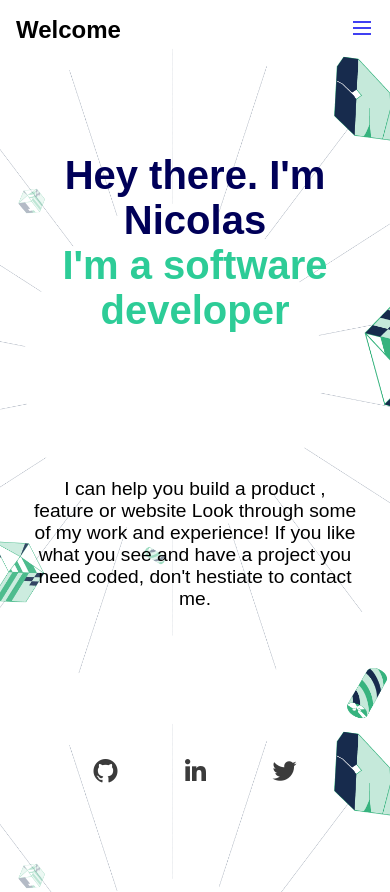
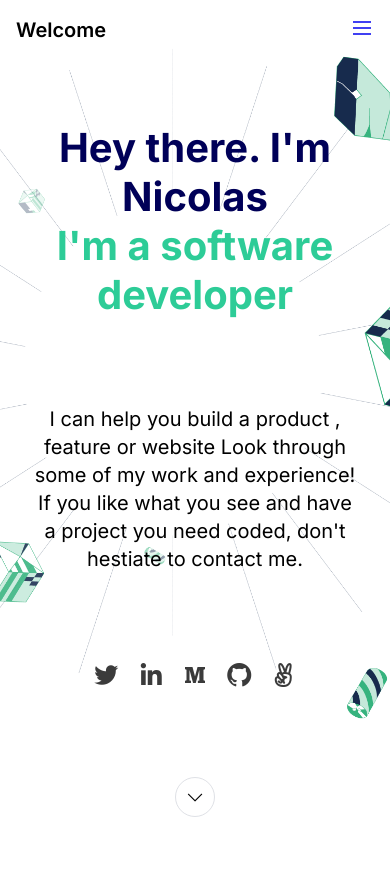
Before and after one commit to NicolasAndrehh/Nicolas-Olaya-Portfolio, a website: page index.html in a window 390 px wide. Drawn offline with nearby package versions, Linux system fonts and the light colour scheme.

Commit message:
Fixing some required changes suggested by the first reviewer

```diff
--- a/index.html
+++ b/index.html
@@ -7,15 +7,20 @@
     <title>Nicolas Olaya Portfolio</title>
     <link rel="stylesheet" href="styles.css">
     <link rel="stylesheet" href="https://maxst.icons8.com/vue-static/landings/line-awesome/line-awesome/1.3.0/css/line-awesome.min.css">
+    <link rel="preconnect" href="https://fonts.googleapis.com"><link rel="preconnect" href="https://fonts.gstatic.com" crossorigin><link href="https://fonts.googleapis.com/css2?family=Inter:wght@100;200;300;400;500;600;700;800;900&display=swap" rel="stylesheet">
 </head>
 <body>
     <div class="wrapped">
         <nav class="navbar">
             <h2>Welcome</h2>
-            <a href="#" class="options"><i class="las la-bars"></i></a>
-            <a href="#" class="shortcuts">Portfolio</a>
-            <a href="#" class="shortcuts">About</a>
-            <a href="#" class="shortcuts">Contact</a>
+
+            <ul class="shortcuts-menu">
+                <li><a href="#" class="options"><i class="las la-bars"></i></a></li>
+                <li><a href="#" class="shortcuts">Portfolio</a></li>
+                <li><a href="#" class="shortcuts">About</a></li>
+                <li><a href="#" class="shortcuts">Contact</a></li>
+            </ul>
+
         </nav>
 
         <main id="homepage">
@@ -24,15 +29,25 @@
             <p> I can help you build a product , feature or website Look through some of my work and experience! If you like what you see and have a project you need coded, don't hestiate to contact me.</p>
             <ul class="socials">
                 <li class="social">
-                    <a href="https://github.com/NicolasAndrehh"><i class="lab la-github"></i></a>
+                    <a href="https://twitter.com/nicolasolaya22"><i class="lab la-twitter"></i></a>
                 </li>
                 <li class="social">
                     <a href="https://www.linkedin.com/in/nicolas-andres-olaya-gamba-3b032b248/"><i class="lab la-linkedin-in"></i></a>
                 </li>
                 <li class="social">
-                    <a href="https://twitter.com/nicolasolaya22"><i class="lab la-twitter"></i></a>
+                    <a href="https://github.com/NicolasAndrehh"><i class="lab la-medium"></i></a>
+                </li>
+                <li class="social">
+                    <a href="https://github.com/NicolasAndrehh"><i class="lab la-github"></i></a>
+                </li>
+                <li class="social">
+                    <a href="https://github.com/NicolasAndrehh"><i class="lab la-angellist"></i></a>
                 </li>
             </ul>
+
+            <button>
+                <i class="las la-angle-down"></i>
+            </button>
         </main>
 
     </div>
--- a/styles.css
+++ b/styles.css
@@ -2,7 +2,8 @@
   box-sizing: border-box;
   margin: 0;
   padding: 0;
-  font-family: Arial, Helvetica, sans-serif;
+  font-family: inter;
+  list-style: none;
 }
 
 @media only screen and (max-width: 600px) {
@@ -16,6 +17,12 @@
 
   .navbar .shortcuts {
     display: none;
+  }
+
+  .navbar h2 {
+    font-size: 1.25rem;
+    font-weight: 600;
+    line-height: 1.75rem;
   }
 
   .options {
@@ -46,16 +53,19 @@
     min-height: 100vh;
     background-image: url(header-illsutration-mobile@2x.png);
     background-size: 100vw;
+    background-repeat: no-repeat;
     border-bottom-left-radius: 2rem;
     flex-direction: column;
     padding: 2rem;
     justify-content: space-around;
+    align-items: center;
   }
 
   #homepage h1 {
     color: rgb(0, 0, 88);
     font-size: 2.5rem;
     text-align: center;
+    font-weight: 700;
   }
 
   #homepage h1 span {
@@ -63,7 +73,8 @@
   }
 
   #homepage p {
-    font-size: larger;
+    font-size: 1.25rem;
+    line-height: 1.75rem;
     text-align: center;
   }
 
@@ -71,10 +82,24 @@
     display: flex;
     list-style: none;
     justify-content: space-evenly;
+    width: 60vw;
   }
 
   .social {
     width: 2rem;
     height: 2rem;
   }
+
+  #homepage button {
+    width: 2.5rem;
+    height: 2.5rem;
+    border-radius: 2rem;
+    background-color: white;
+    border: 1px solid #DFE1E6;
+  }
+
+  #homepage button i {
+    font-size: 1.1rem;
+  }
+
 }
```
Also changed, not shown: README.md, images/shikimori.jpg (renamed from shikimori.jpg).
